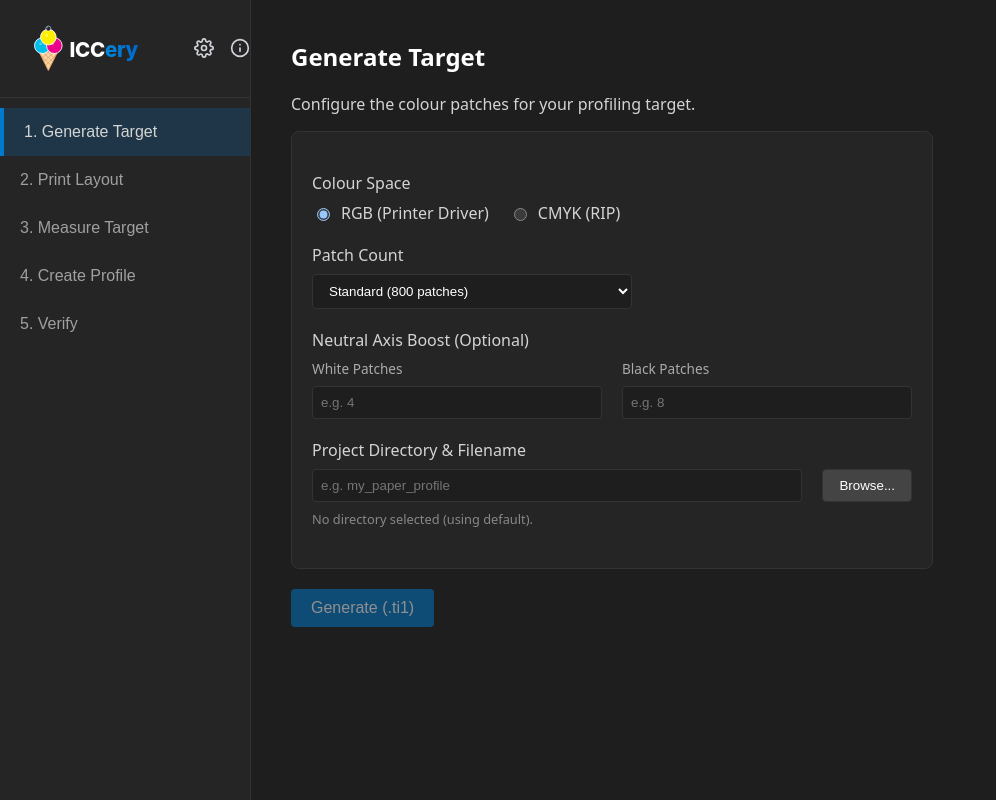
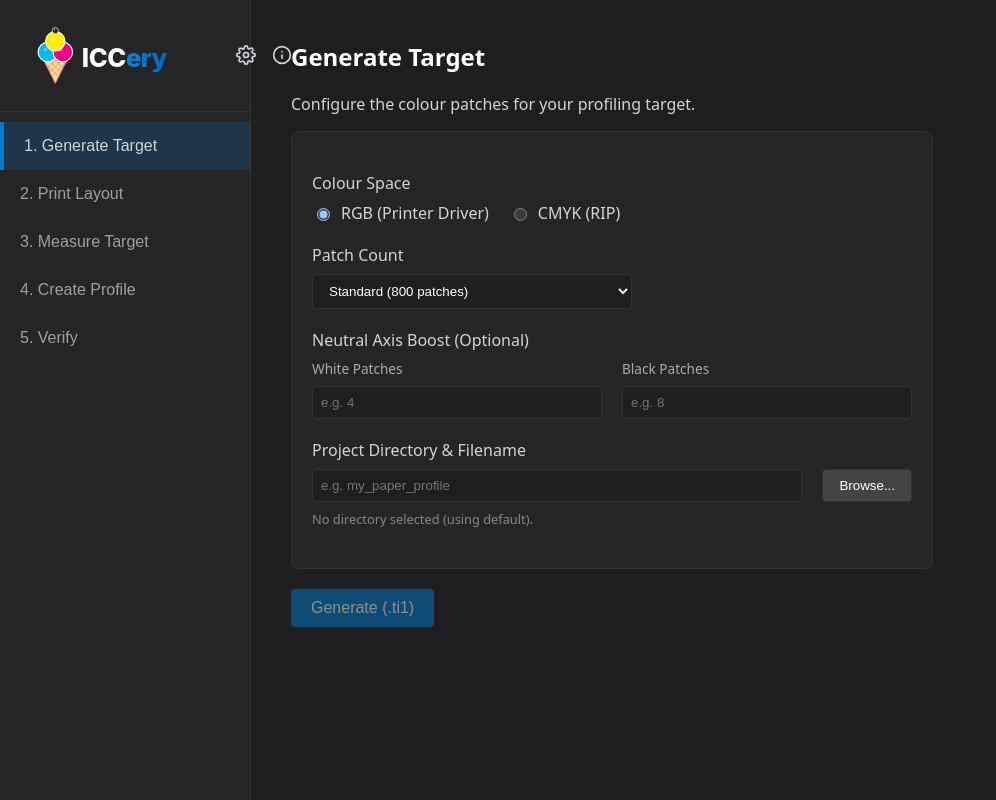
Before and after one commit to Gronod/ICCery, a website with bundled scripts: page src/index.html in a window 1280 px wide. Shown: the whole page, without its empty margins (0-996 px from the left). Built offline with nearby package versions, Linux system fonts and the light colour scheme.

Commit message:
style: increase main screen logo size by 25%

```diff
--- a/src/styles/main.css
+++ b/src/styles/main.css
@@ -43,8 +43,8 @@ body {
 }
 
 .main-logo {
-  height: 3.54rem;
-  max-width: 250px;
+  height: 4.42rem;
+  max-width: 310px;
   object-fit: contain;
 }
 
```
